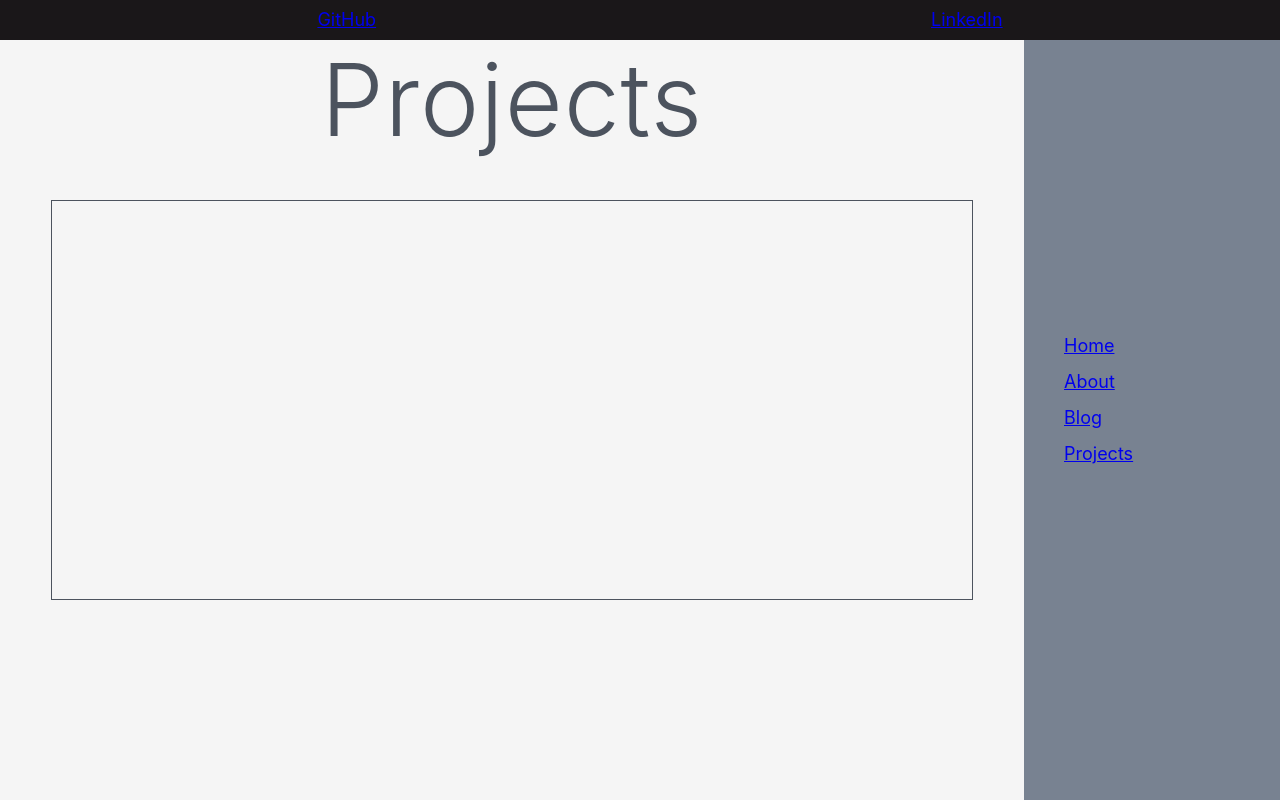
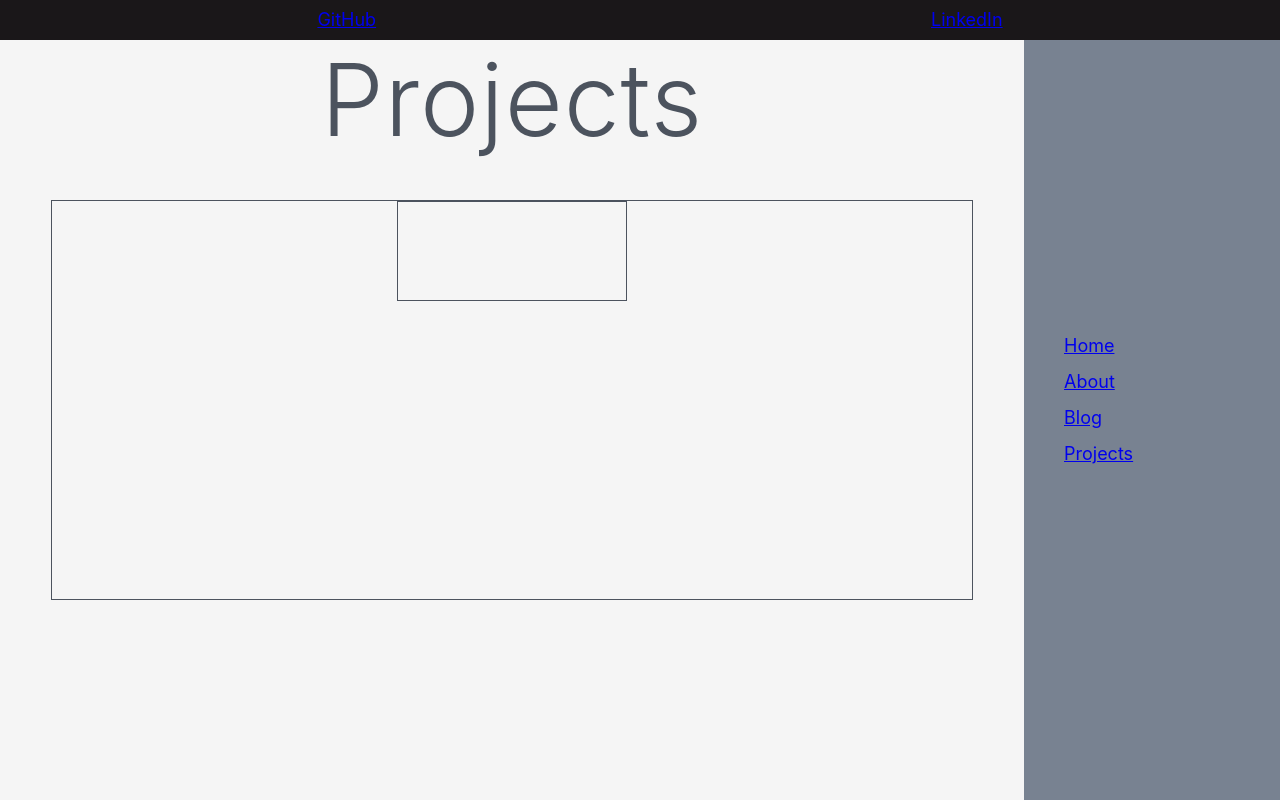
Before and after one commit to JennaKoslowski/vue-profile, a Nuxt app: page /projects in a window 1280 px wide. Built offline with nearby package versions, Linux system fonts and the light colour scheme.

Commit message:
add border to project

```diff
--- a/pages/projects/index.vue
+++ b/pages/projects/index.vue
@@ -38,6 +38,11 @@
     height: 50vh;
     margin: auto;
     border: 1px solid #4c535e;
-
+}
+.projects {
+    width: 25%;
+    height:25%;
+    border: 1px solid #4c535e;
+    margin: auto;
 }
 </style>
```
